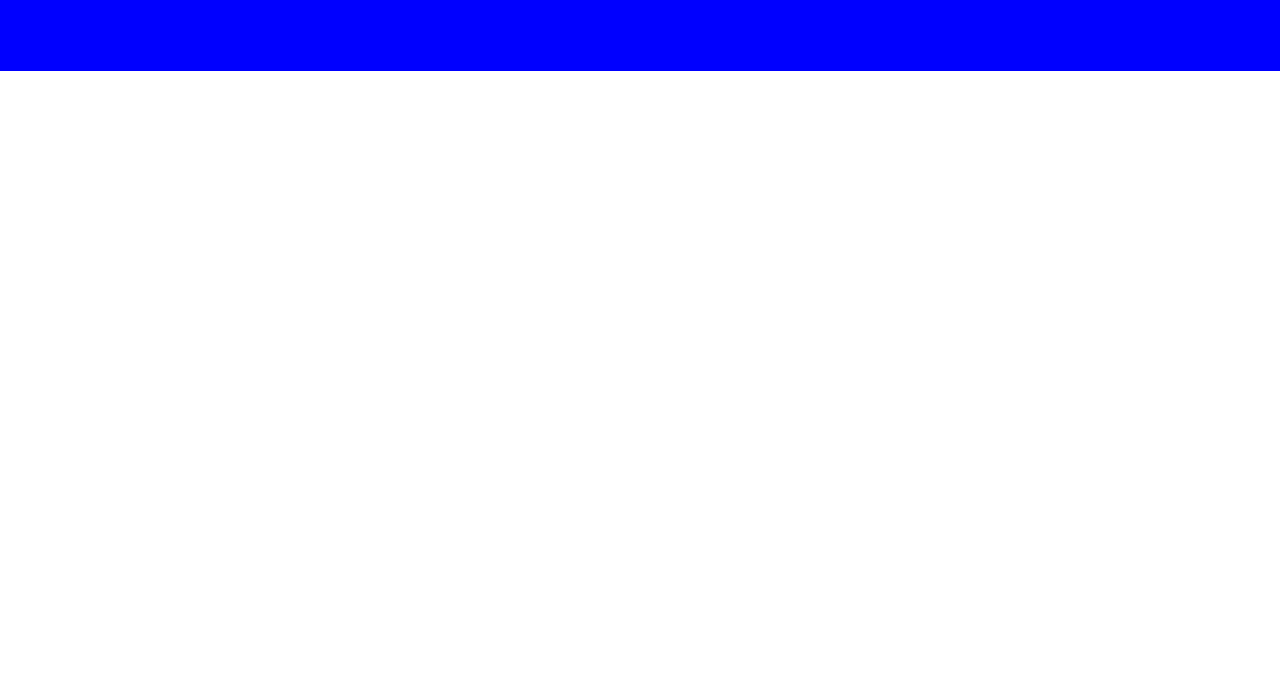
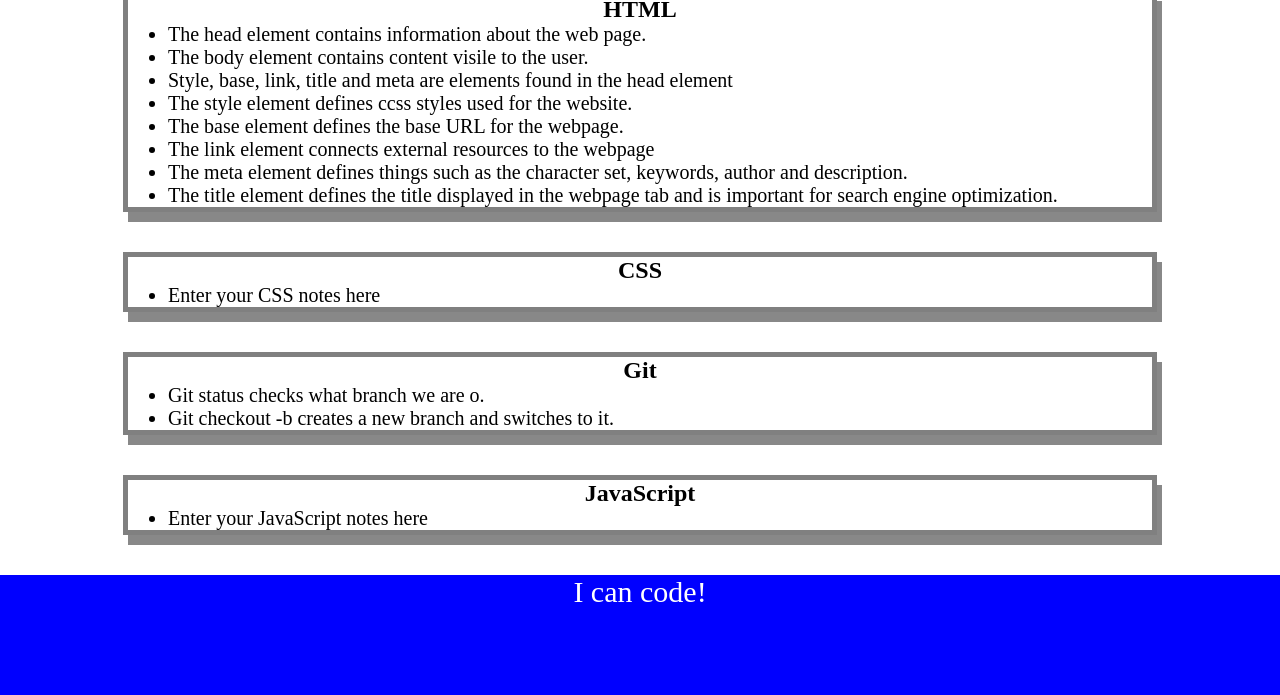
Before and after one commit to ijwshepherd/prework-study-guide, a plain HTML site: page index.html in a window 1280 px wide. Shown: the part 169-864 px from the top of the page. Before the commit the page ends 800 px from the top, so only its background shows below. Drawn offline with Linux system fonts and the light colour scheme.

Commit message:
added CSS to project

```diff
--- a/assets/style.css
+++ b/assets/style.css
@@ -33,3 +33,9 @@ p {
  text-align: center;
  font-size: 30px;
 }
+.card {
+  width: 80%;
+  margin: 40px auto;
+  border: 5px solid gray;
+  box-shadow: 5px 10px #888888;
+}
--- a/index.html
+++ b/index.html
@@ -4,7 +4,7 @@
     <meta charset="UTF-8" />
     <meta http-equiv="X-UA-Compatible" content="IE=edge" />
     <meta name="viewport" content="width=device-width, initial-scale=1.0" />
-    <link rel="stylesheet" href=" ./assets/style.css">
+    <link rel="stylesheet" href="./assets/style.css">
     <title>Prework Study Guide</title>
   </head>
   <body>
@@ -13,7 +13,41 @@
       <img src="./assets/bowtie-cat.png" alt="Profile image of cat wearing a bow tie." />
     </header>
     <main>
-      <!-- Student code goes here -->
+      <section class="card" id="html-section">
+        <h2>HTML</h2>
+        <ul>
+          <li>The head element contains information about the web page.</li>
+          <li>The body element contains content visile to the user.</li>
+          <li>Style, base, link, title and meta are elements found in the head element</li>
+          <li>The style element defines ccss styles used for the website.</li>
+          <li>The base element defines the base URL for the webpage.</li>
+          <li>The link element connects external resources to the webpage</li>
+          <li>The meta element defines things such as the character set, keywords, author and description.</li>
+          <li> The title element defines the title displayed in the webpage tab and is important for search engine optimization.</li>
+        </ul>
+      </section>
+
+      <section class="card" id="css-section">
+        <h2>CSS</h2>
+        <ul>
+          <li>Enter your CSS notes here</li>
+        </ul>
+      </section>
+
+      <section class="card" id="git-section">
+        <h2>Git</h2>
+        <ul>
+          <li>Git status checks what branch we are o.</li>
+          <li>Git checkout -b creates a new branch and switches to it.</li>
+        </ul>
+      </section>
+
+      <section class="card" id="javascript-section">
+        <h2>JavaScript</h2>
+        <ul>
+          <li>Enter your JavaScript notes here</li>
+        </ul>
+      </section>
     </main>
 
     <footer>
```
Also changed, not shown: prework-study-guide/prework-study-guide/index.html (deleted, +0 -56 lines), prework-study-guide/prework-study-guide/assets/bowtie-cat.png (deleted). Lines whose indentation alone changed are shown as unchanged.
